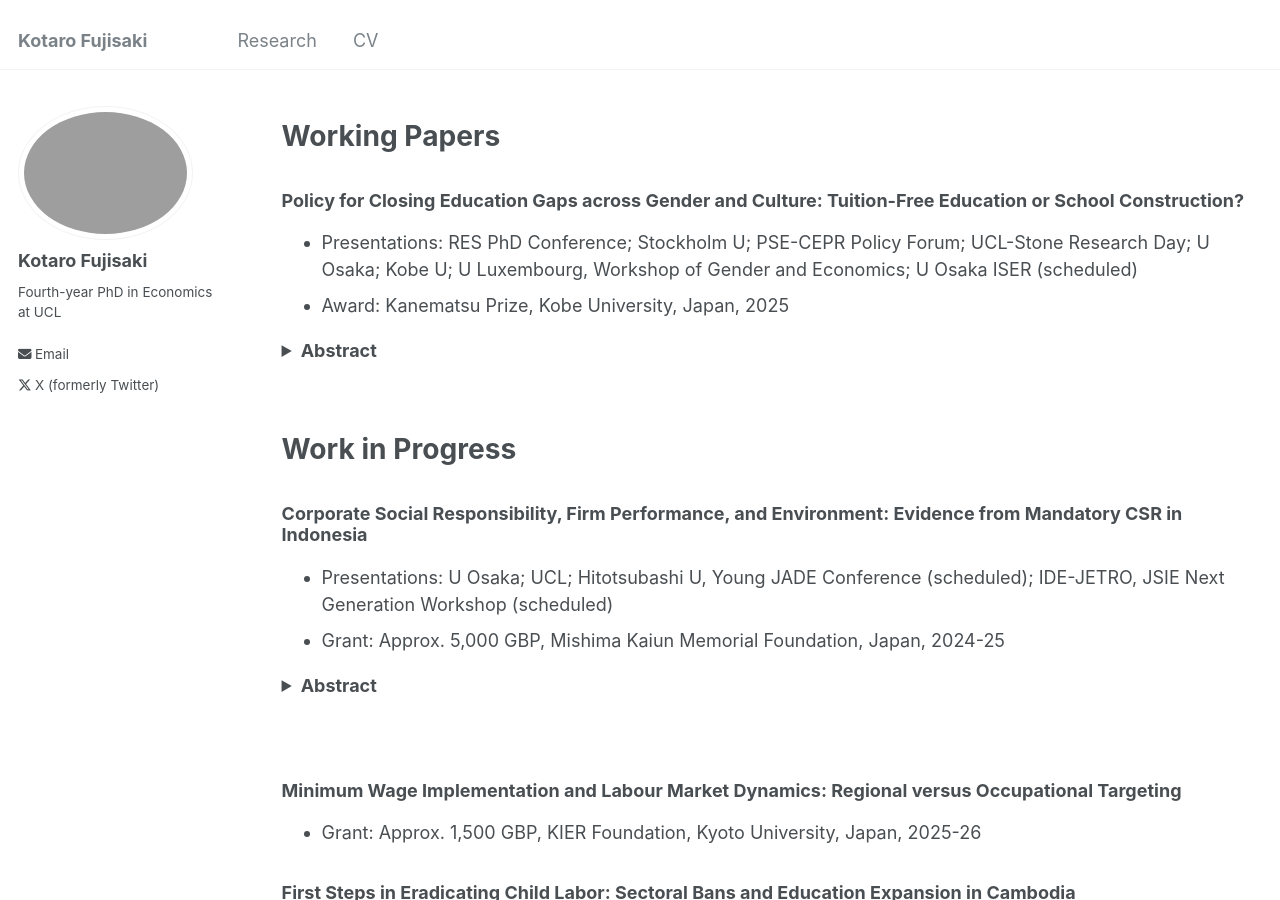
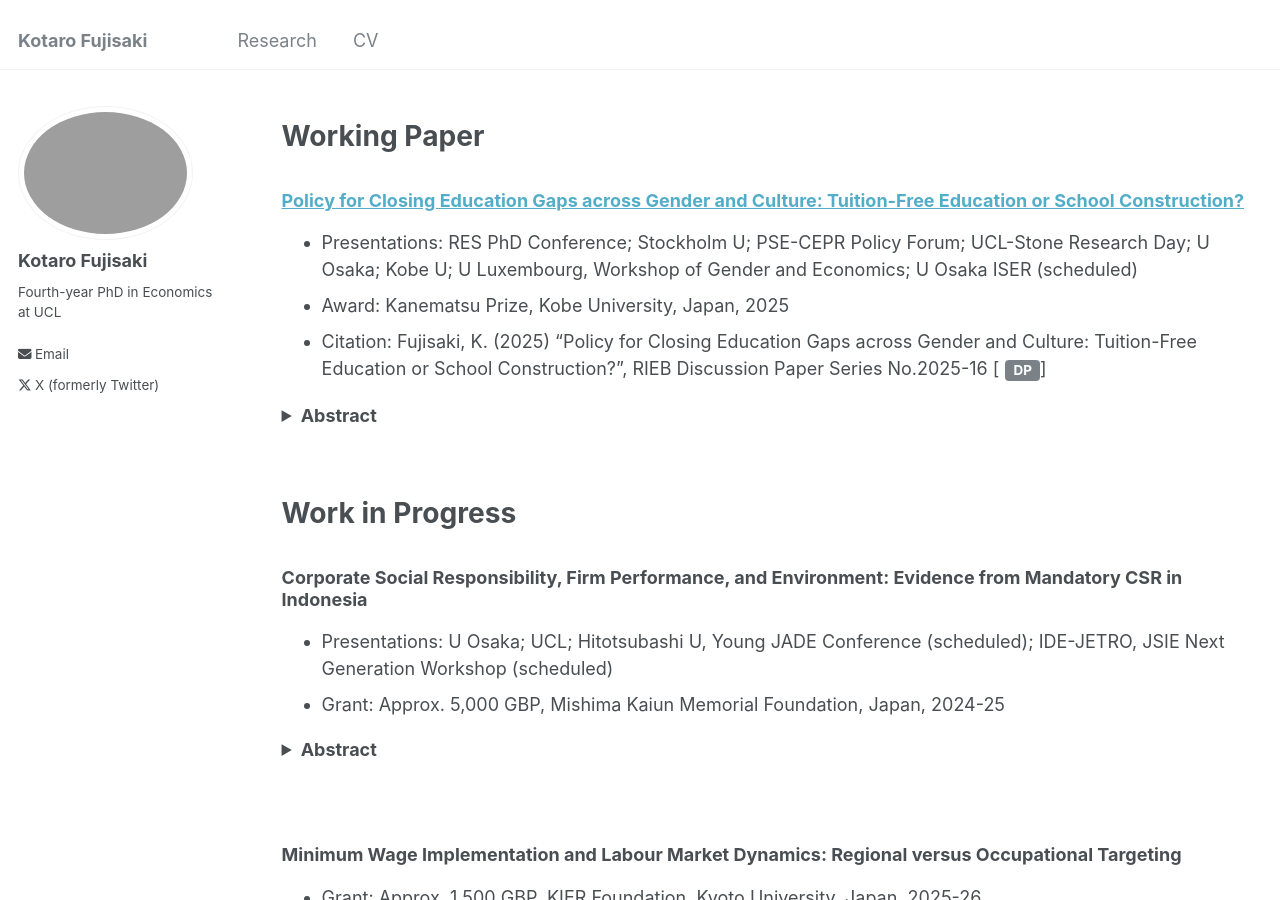
Before and after one commit to Kotaro-Fujisaki/kotaro-fujisaki.github.io, a Jekyll site: the page built from _pages/publications.md, in a window 1280 px wide and 900 px high. Built offline with Jekyll 4.4.1, drawn with Linux system fonts in a browser that asks for light colours.

Commit message:
Update publications.md
Signed-off-by: Kotaro-Fujisaki <163865887+Kotaro-Fujisaki@users.noreply.github.com>

```diff
--- a/_pages/publications.md
+++ b/_pages/publications.md
@@ -6,18 +6,20 @@ author_profile: true
 
 {% include base_path %}
 
-# Working Papers
+# Working Paper
 
-### Policy for Closing Education Gaps across Gender and Culture: Tuition-Free Education or School Construction?
+### <a href="https://kotaro-fujisaki.github.io/files/20251110_PfCEG.pdf" target="_blank" rel="noopener">Policy for Closing Education Gaps across Gender and Culture: Tuition-Free Education or School Construction?</a>
 * Presentations: RES PhD Conference; Stockholm U; PSE-CEPR Policy Forum; UCL-Stone Research Day; U Osaka; Kobe U; U Luxembourg, Workshop of Gender and Economics; U Osaka ISER (scheduled)<br>
 * Award: Kanematsu Prize, Kobe University, Japan, 2025
+* Citation: Fujisaki, K. (2025) “Policy for Closing Education Gaps across Gender and Culture: Tuition-Free Education or School Construction?”, RIEB Discussion Paper Series No.2025-16 [<a href="https://www.rieb.kobe-u.ac.jp/academic/ra/dp/English/dp2025-16.html" target="_blank" rel="noopener" class="btn" style="margin-left:6px;padding:2px 8px;border:1px solid #ccc;border-radius:4px;text-decoration:none;display:inline-block;line-height:1.2;">DP</a>]
 <details class="abstract">
   <summary><strong>Abstract</strong></summary>
 
-  This paper examines what types of education policies can effectively serve underrepresented groups, given local culture in developing countries. Using a regression discontinuity design, it shows that Indonesia’s Free Primary Education (FPE) program, which abolished primary school tuition fees in 1977–1978, improved historically low female educational attainment. These educational gains also reduced child marriage and raised future earnings. Unlike the concurrent school construction program, FPE was equally effective in communities without a bride price custom. In culturally low-demand settings, tuition removal can more effectively promote female education than supply-side interventions, helping to close education gaps across gender and culture.
+  Education policies commonly fall into two categories: cost/demand-side and supply-side interventions. This paper examines which approach more effectively serves underrepresented groups, taking local culture into account. Using a regression discontinuity design, it shows that Indonesia’s Free Primary Education (FPE) program, which abolished primary school tuition fees in 1977–1978, improved previously low female educational attainment. These educational gains also reduced child marriage and raised future earnings. Unlike the concurrent school construction program, FPE was equally effective across communities, irrespective of whether bride price is practiced. Absent institutions raising demand for girls' schooling, tuition removal can be more effective in promoting female education than supply-side interventions, thereby reducing gender gaps across cultural contexts.
 
 </details>
 <br>
+
 
 # Work in Progress
 
```
